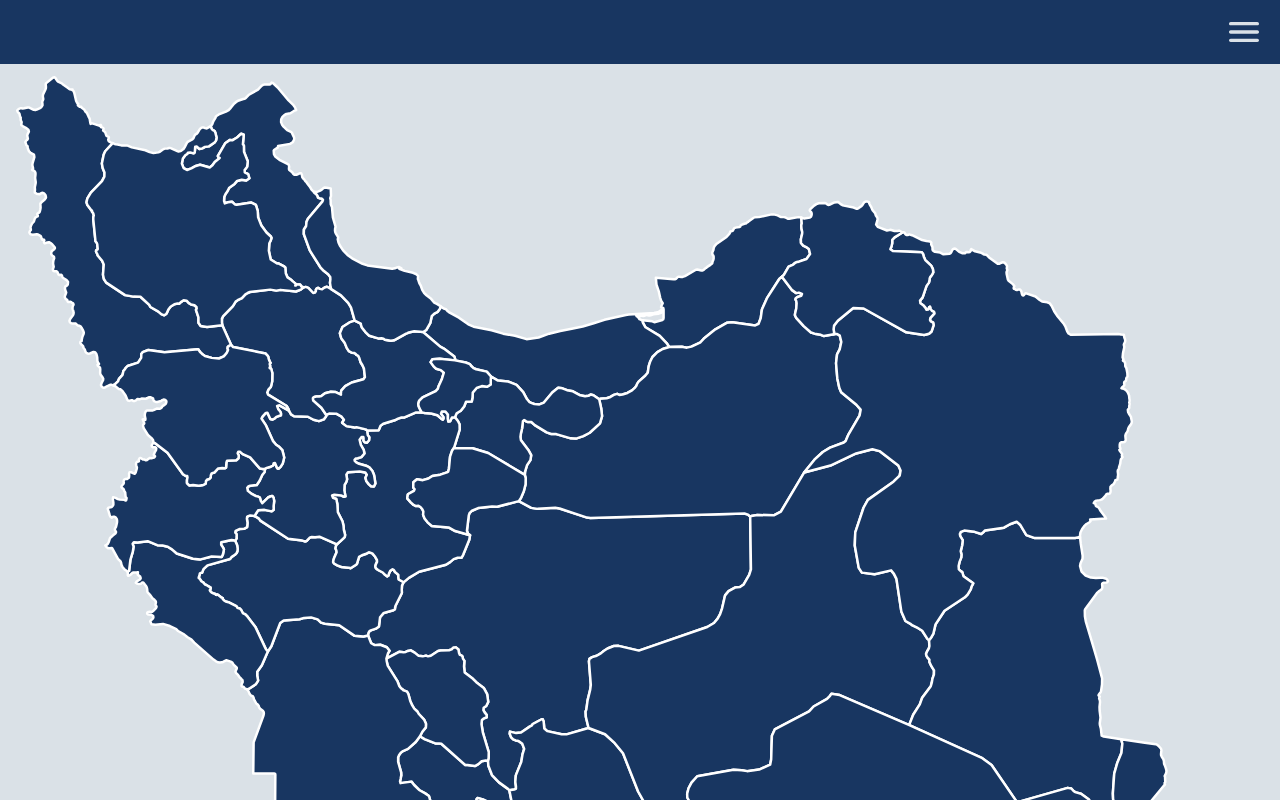
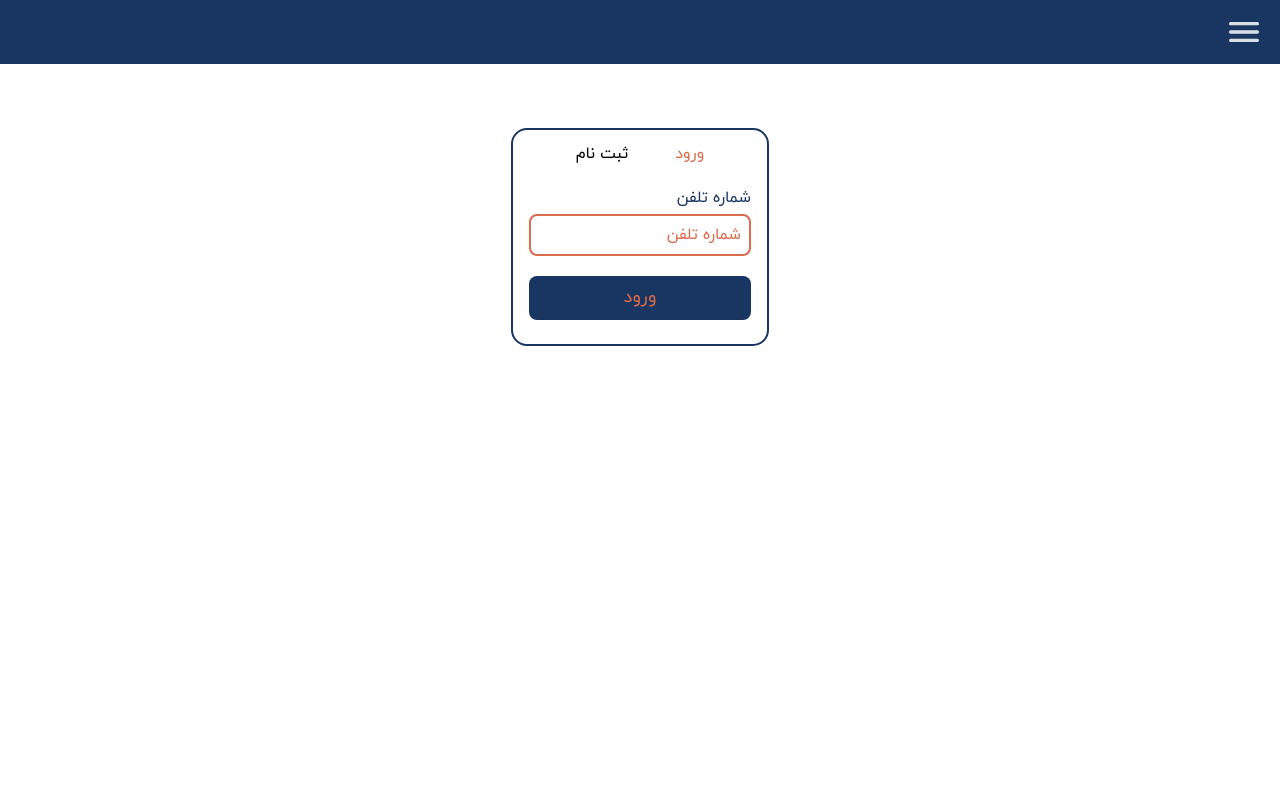
Before and after one commit to Mehdi-Tamimi/c4-test, a React (Create React App) app: page /login in a window 1280 px wide. Shown: the top 800 px of the page. Built offline with nearby package versions, Linux system fonts and the light colour scheme.

Commit message:
register page launched

```diff
--- a/src/App.js
+++ b/src/App.js
@@ -1,11 +1,22 @@
+import { BrowserRouter, Route, Routes } from "react-router-dom"
 import Header from "./components/header"
-import Map from "./components/map"
+import Home from "./pages/home"
+import Login from "./pages/login"
+
 export default function App() {
 
   return (
-    <div className="container">
-      <Header/>
-      <Map/>
-    </div>
+    <>
+
+      <BrowserRouter>
+          <div className="container">
+              <Header/>
+              <Routes>
+                  <Route path="/" element={<Home/>} />
+                  <Route path="/login" element={<Login/>} />
+              </Routes>
+          </div>
+      </BrowserRouter>
+    </>
   )
 }
--- /dev/null
+++ b/src/components/loginForm.js
@@ -0,0 +1,14 @@
+import LoginInput from "./loginInput";
+import SubmitButton from "./submitButton";
+
+
+
+export default function LoginForm({text}) {
+
+    return (
+        <form className="login_form">
+            <LoginInput placeholder={'شماره تلفن'}/>
+            <SubmitButton text={'ورود'}/>
+        </form>
+    )
+}
--- /dev/null
+++ b/src/components/loginInput.js
@@ -0,0 +1,13 @@
+
+
+
+export default function LoginInput({placeholder,id}) {
+
+    return (
+        <div className="login_items">
+            <label className="item_lable" htmlFor={id}> {placeholder} </label>
+            <input className="item_input" id={id} placeholder={placeholder}  />
+        </div>
+
+    )
+}
--- /dev/null
+++ b/src/components/registerForm.js
@@ -0,0 +1,14 @@
+import LoginInput from "./loginInput";
+import SubmitButton from "./submitButton";
+
+
+export default function RegisterForm() {
+
+    return (
+        <form className="login_form">
+            <LoginInput placeholder={'کد ملی'} id={1}/>
+            <LoginInput placeholder={'شماره تلفن'} id={2}/>
+            <SubmitButton text={'ثبت نام'}/>
+        </form>
+    )
+}
--- a/src/components/sideMenu.js
+++ b/src/components/sideMenu.js
@@ -1,9 +1,15 @@
 import accountLogo from '../assets/icons/sharp-account-circle.svg'
 import closeMenu from '../assets/icons/close-line.svg'
+import { useNavigate } from 'react-router-dom'
+
 
 
 export default function SideMenu({isOpen,setIsOpen}) {
-
+    const navigate = useNavigate()
+    const handleOnClick = () => {
+        navigate('/login')
+        setIsOpen(false)
+    }
     return (
         <div className={`sideMenu ${isOpen? 'open_sideMenu' : null}`}>
             <div onClick={() => setIsOpen(false)} className="menu_holder">
@@ -11,7 +17,7 @@ export default function SideMenu({isOpen,setIsOpen}) {
             </div>
 
             <div className='items'>
-                <div className='item_holder'>
+                <div onClick={() => handleOnClick()} className='item_holder'>
                     <div className='menu_holder'>
                         <img className='menu' src={accountLogo} alt={'account'}/>
                     </div>
--- /dev/null
+++ b/src/components/submitButton.js
@@ -0,0 +1,12 @@
+
+
+
+
+export default function SubmitButton({text}) {
+
+    return (
+        <button className="submitButton">
+            {text}
+        </button>
+    )
+}
--- a/src/index.css
+++ b/src/index.css
@@ -67,3 +67,33 @@
 .item_text {
     @apply text-base text-[#DAE1E7] pr-3
 }
+
+.login_page {
+    @apply w-full flex justify-center pt-16
+}
+.login {
+    @apply flex flex-col items-center border-[#183661] border-2 px-4 py-6
+    rounded-2xl
+}
+.form_choise {
+    @apply flex justify-evenly w-full pb-8
+}
+.login_form {
+    @apply flex flex-col
+}
+
+.login_items {
+    @apply flex flex-col py-3
+
+}
+.item_lable {
+    @apply pb-4 text-[#183661]
+}
+.item_input {
+    @apply border-2 border-[#DD6B4D] p-2 rounded-lg outline-none
+     placeholder:text-[#DD6B4D]
+}
+
+.submitButton {
+    @apply w-full bg-[#183661] mt-2 text-[#DD6B4D] h-fit py-2 rounded-lg text-lg
+}
--- /dev/null
+++ b/src/pages/home.js
@@ -0,0 +1,10 @@
+import Map from '../components/map'
+
+export default function Home() {
+    return (
+        <div>
+            <Map/>
+        </div>
+
+    )
+}
--- /dev/null
+++ b/src/pages/login.js
@@ -0,0 +1,24 @@
+import { useState } from "react"
+import LoginForm from "../components/loginForm"
+import RegisterForm from "../components/registerForm"
+
+
+export default function Login() {
+
+    const [login, setLogin] = useState(true)
+    const component = login? <LoginForm/> : <RegisterForm/>
+    return (
+        <div className="login_page">
+            <div className="login">
+                <div className="form_choise">
+                    <div className={`choise ${login? 'text-[#DD6B4D]' : null}`} onClick={() => setLogin(true)}>ورود</div>
+                    <div className={`choise ${login? null : 'text-[#DD6B4D]'}`} onClick={() => setLogin(false)}>ثبت نام</div>
+                </div>
+                <div className="form_holder">
+                    {component}
+                </div>
+
+            </div>
+        </div>
+    )
+}
```
